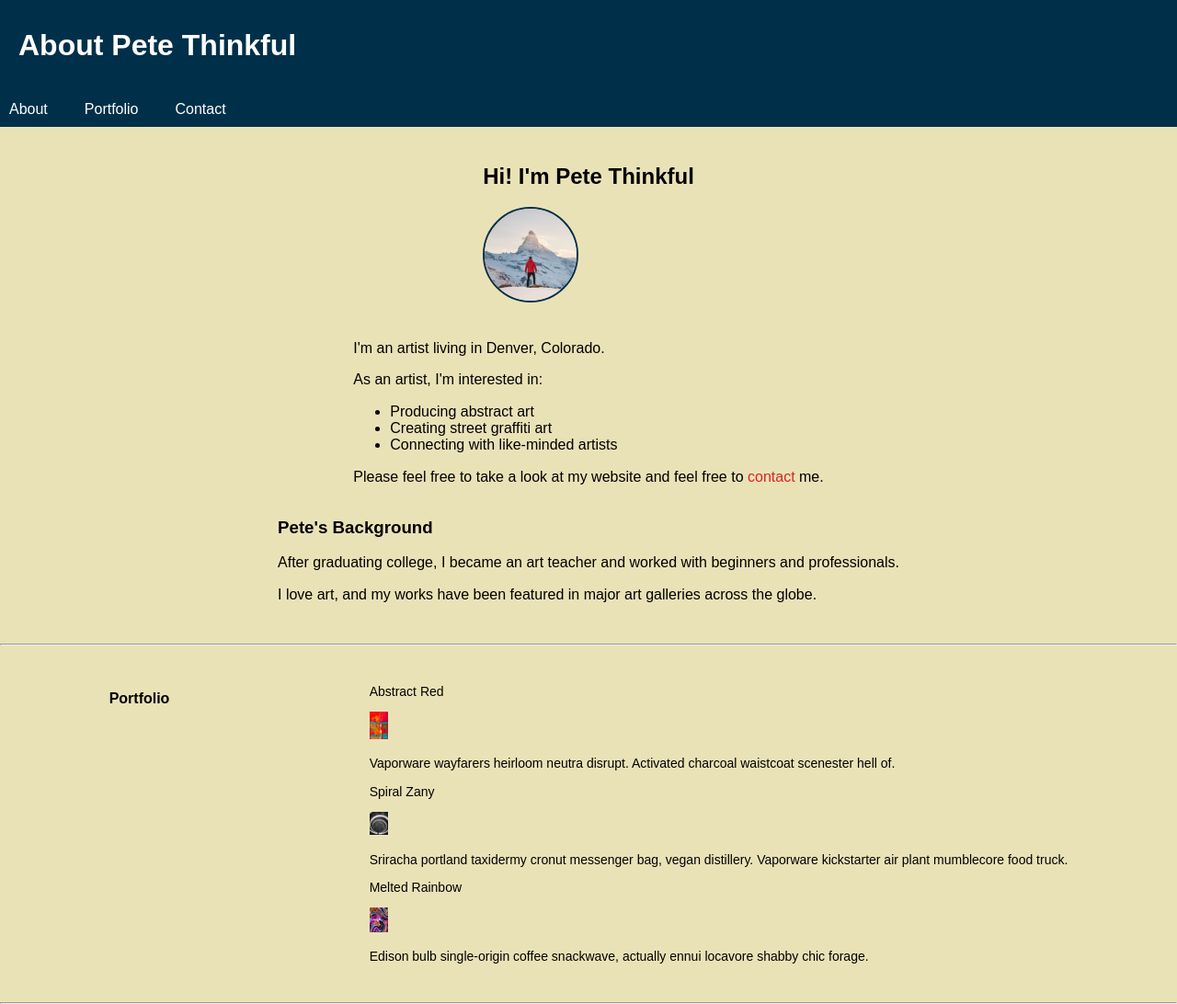
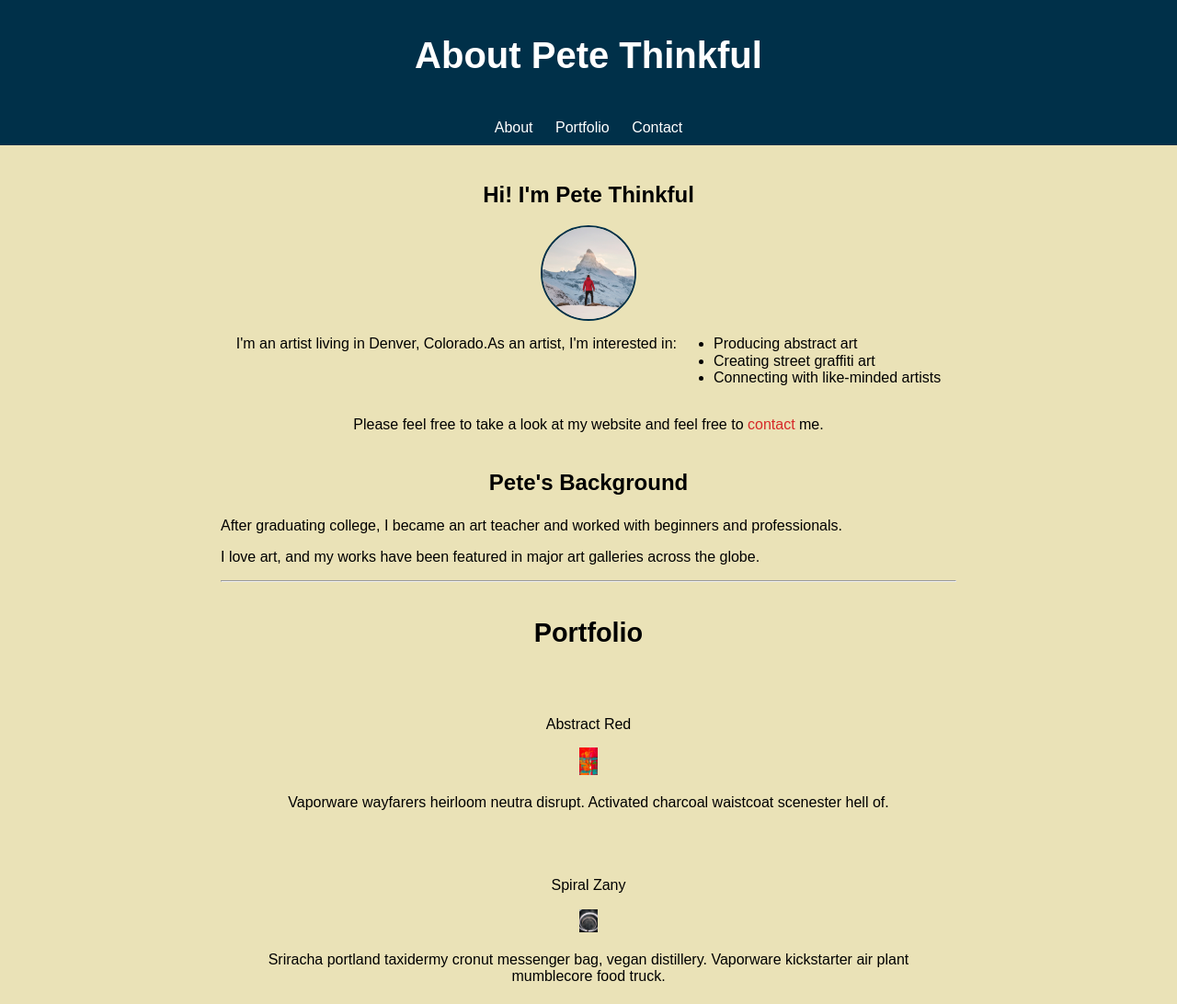
Before and after one commit to Amandawebexplorer/petethinkfulApril24, a plain HTML site: page index.html in a window 1280 px wide. Shown: the top 1092 px of the page at 92% size. Drawn offline with nearby package versions, Linux system fonts and the light colour scheme.

Commit message:
Update style.css

```diff
--- a/style.css
+++ b/style.css
@@ -17,31 +17,32 @@ a:hover {
   color: #f77f00;
 }
 
-/* Header Styles */
-header {
-  display: flex;
-  justify-content: space-between;
-  align-items: center;
-  background-color: #003049;
-  color: white;
-  padding: 10px 20px;
-}
-
-.logo-text {
-  font-size: 1.5em;
-}
-
-nav {
-  display: flex;
-  gap: 20px;
+/* Header and Footer Styles */
+header, footer {
+  text-align: center;
 }
 
 /* About Section Styles */
-#About {
-  display: flex;
-  flex-direction: column;
-  align-items: center;
+header {
+  background-color: #003049;
+  color: white;
+  padding: 10px 0;
+}
+
+main {
+  max-width: 800px;
+  margin: 0 auto;
   padding: 20px;
+}
+
+h1 {
+  font-size: 2.5em;
+  text-align: center;
+}
+
+h2, h3 {
+  font-size: 1.5em;
+  text-align: center;
 }
 
 .image-circle {
@@ -49,30 +50,31 @@ nav {
   height: 100px; /* Adjust the height as needed */
   border: 2px solid #003049; /* Border color */
   border-radius: 50%; /* Make the image completely round */
-  margin-bottom: 20px;
+  display: block;
+  margin: 0 auto;
 }
 
 /* Portfolio Section Styles */
-#Portfolio {
-  display: flex;
-  justify-content: space-around;
-  gap: 20px; /* Added for spacing between items */
-  padding: 20px;
+h4 {
+  font-size: 1.8em;
+  text-align: center;
 }
 
-#Portfolio section {
-  flex: 0 0 calc(33.33% - 40px); /* Adjusted to fit three items in a row with spacing */
-  padding: 20px;
-  border: 1px solid #ccc;
-  box-sizing: border-box; /* Include padding in width calculation */
+article {
+  display: flex;
+  flex-wrap: wrap;
+  justify-content: center;
 }
 
-#Portfolio h3 {
-  font-size: 1.2em;
+article div {
+  text-align: center;
+  margin: 20px;
 }
 
-#Portfolio p {
-  font-size: 14px;
+/* Contact Section Styles */
+h5 {
+  font-size: 1.5em;
+  text-align: center;
 }
 
 /* Additional Styles */
```
